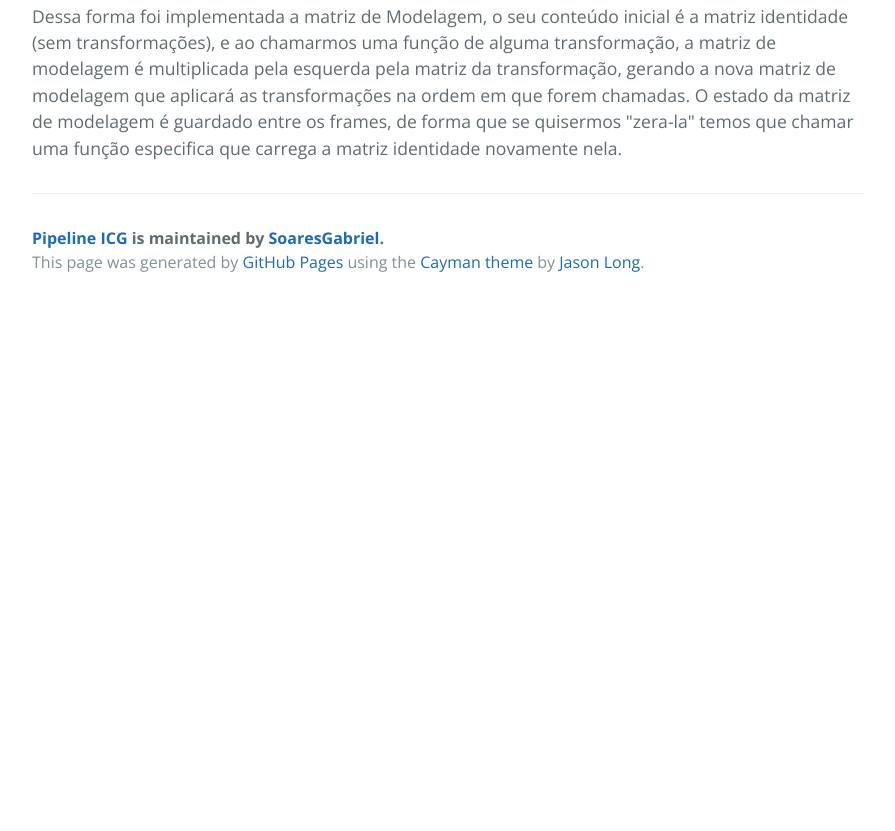
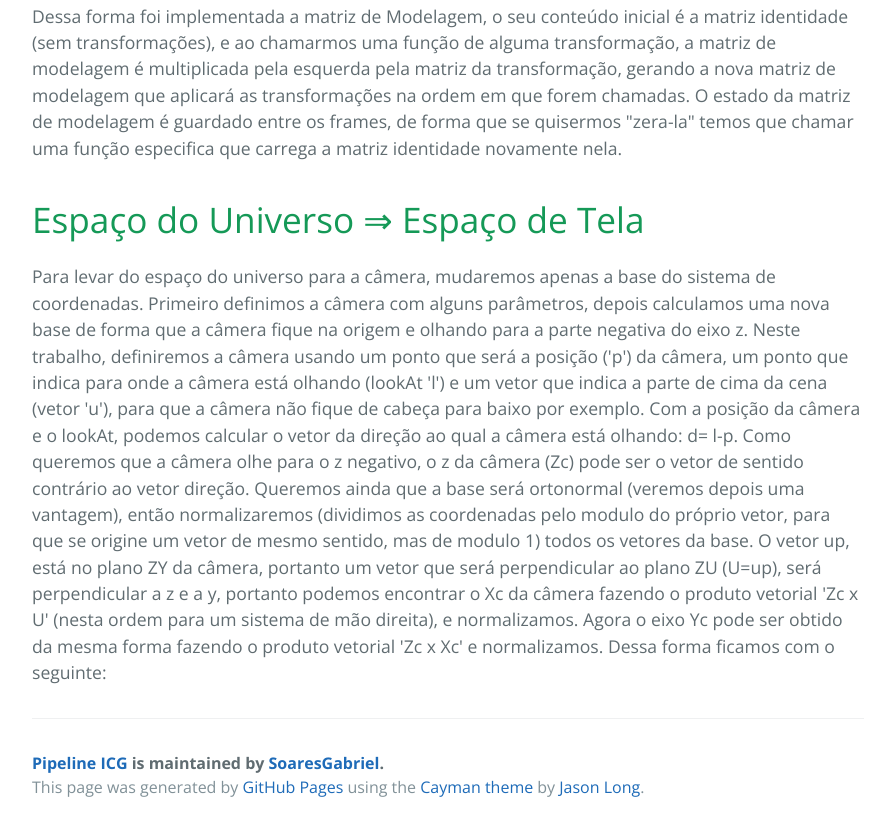
Before and after one commit to SoaresGabriel/PipelineICG, a plain HTML site: page index.html in a window 1280 px wide. Shown: the part 7175-8006 px from the top of the page, without its empty margins (192-1087 px from the left). Before the commit the page ends 7481 px from the top, so only its background shows below. Drawn offline with nearby package versions, Linux system fonts and the light colour scheme.

Commit message:
Create gh-pages branch via GitHub

```diff
--- a/index.html
+++ b/index.html
@@ -152,6 +152,16 @@ Primeiro aplicamos a escala <code>vt = S*v1</code> e depois a rotação <code>v2
 <p>Dessa forma foi implementada a matriz de Modelagem, o seu conteúdo inicial é a matriz identidade (sem transformações), e ao chamarmos uma função de alguma transformação, a matriz de modelagem é multiplicada pela esquerda pela matriz da transformação, gerando a nova matriz de modelagem que aplicará as transformações na ordem em que forem chamadas.
 O estado da matriz de modelagem é guardado entre os frames, de forma que se quisermos "zera-la" temos que chamar uma função especifica que carrega a matriz identidade novamente nela.</p>
 
+<h1>
+<a id="espaço-do-universo--espaço-de-tela" class="anchor" href="#espa%C3%A7o-do-universo--espa%C3%A7o-de-tela" aria-hidden="true"><span aria-hidden="true" class="octicon octicon-link"></span></a>Espaço do Universo ⇒ Espaço de Tela</h1>
+
+<p>Para levar do espaço do universo para a câmera, mudaremos apenas a base do sistema de coordenadas. Primeiro definimos a câmera com alguns parâmetros, depois calculamos uma nova base de forma que a câmera fique na origem e olhando para a parte negativa do eixo z.
+Neste trabalho, definiremos a câmera usando um ponto que será a posição ('p') da câmera, um ponto que indica para onde a câmera está olhando (lookAt 'l') e um vetor que indica a parte de cima da cena (vetor 'u'), para que a câmera não fique de cabeça para baixo por exemplo. Com a posição da câmera e o lookAt, podemos calcular o vetor da direção ao qual a câmera está olhando: d= l-p.
+Como queremos que a câmera olhe para o z negativo, o z da câmera (Zc) pode ser o vetor de sentido contrário ao vetor direção. Queremos ainda que a base será ortonormal (veremos depois uma vantagem), então normalizaremos (dividimos as coordenadas pelo modulo do próprio vetor, para que se origine um vetor de mesmo sentido, mas de modulo 1) todos os vetores da base.
+O vetor up, está no plano ZY da câmera, portanto um vetor que será perpendicular ao plano ZU (U=up), será perpendicular a z e a y, portanto podemos encontrar o Xc da câmera fazendo o produto vetorial 'Zc x U' (nesta ordem para um sistema de mão direita), e normalizamos.
+Agora o eixo Yc pode ser obtido da mesma forma fazendo o produto vetorial 'Zc x Xc' e normalizamos.
+Dessa forma ficamos com o seguinte: </p>
+
       <footer class="site-footer">
         <span class="site-footer-owner"><a href="https://github.com/SoaresGabriel/PipelineICG">Pipeline ICG</a> is maintained by <a href="https://github.com/SoaresGabriel">SoaresGabriel</a>.</span>
 
```
Also changed, not shown: params.json (+1 -1 lines).
